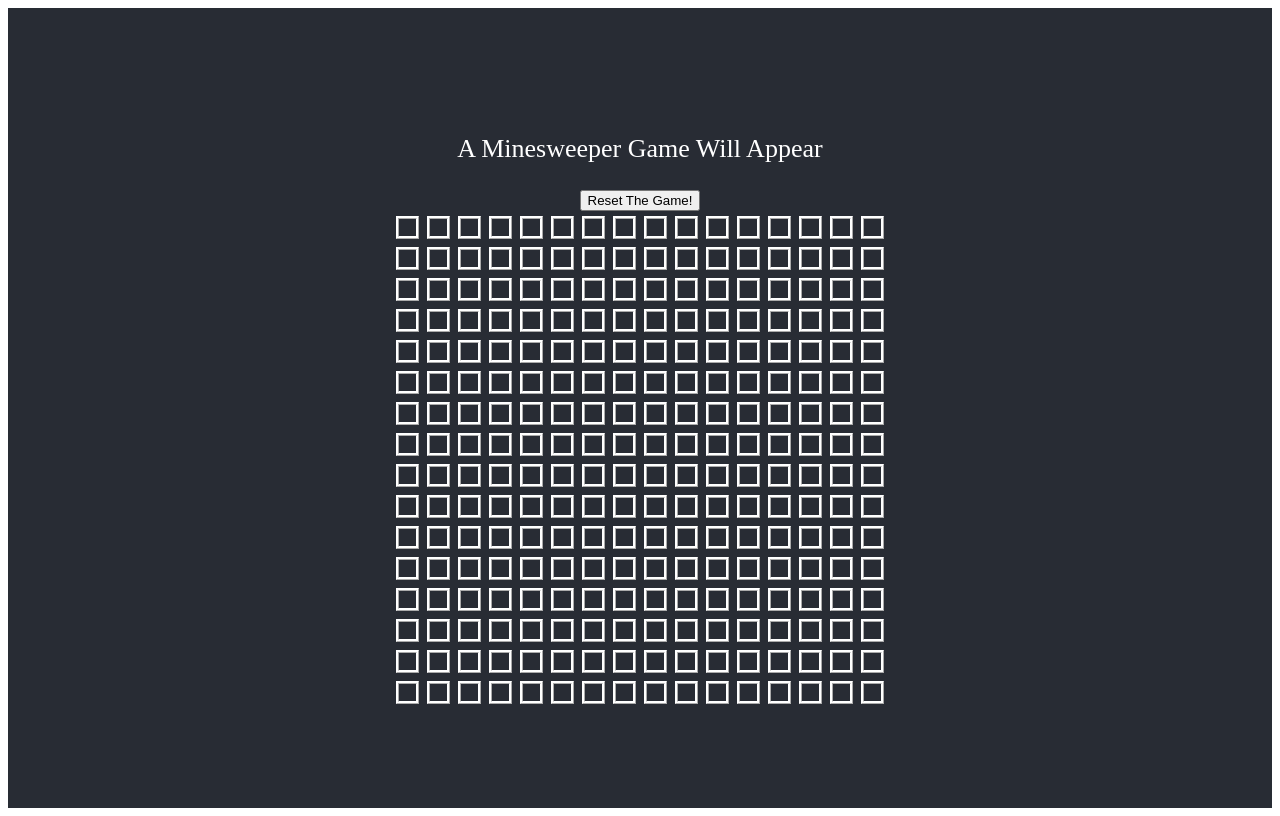
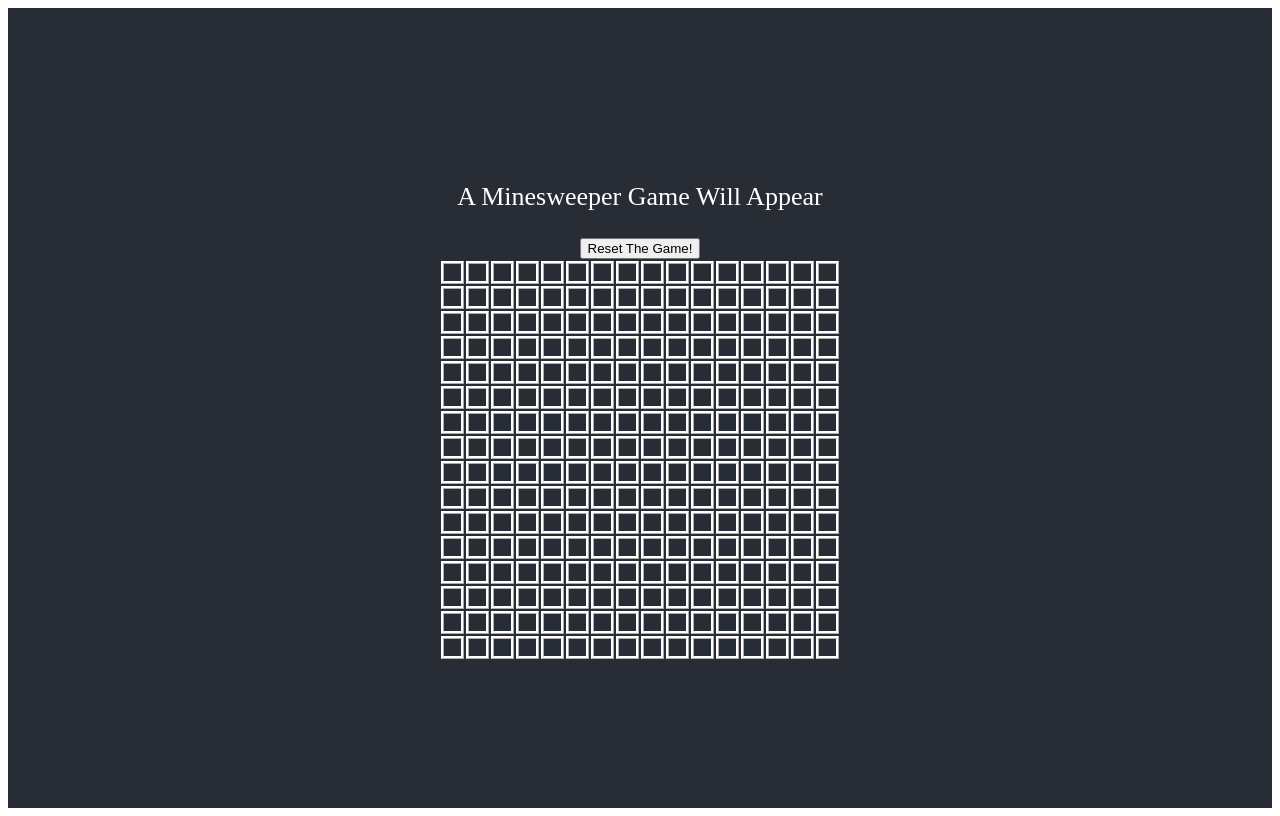
Before and after one commit to Daniel-N-Huss/React-Redux-Minesweeper, a React (Create React App) app: page / in a window 1280 px wide. Built offline with nearby package versions, Linux system fonts and the light colour scheme.

Commit message:
keying each child component

```diff
--- a/src/components/Board.jsx
+++ b/src/components/Board.jsx
@@ -4,14 +4,14 @@ import TileRow from './TileRow';
 const Board = function (props) {
   const { gameData } = props;
 
-  const board = gameData.map((boardRow) => {
+  const board = gameData.map((boardRow, index) => {
     return (
-      <tr>
+      <tr key={index}>
         <TileRow boardRow={boardRow} />
       </tr>
     );
   });
-
+  console.log(board);
   return board;
 };
 
--- a/src/components/TileRow.jsx
+++ b/src/components/TileRow.jsx
@@ -4,14 +4,17 @@ import Tile from './Tile';
 const TileRow = function (props) {
   const { boardRow } = props;
 
-  const tileRow = boardRow.map((tile) => {
+  const tileRow = boardRow.map((tile, index) => {
     return (
-      <td>
-        <Tile revealed={tile.revealed} mine={tile.mine} danger={tile.danger} />
-      </td>
+      <Tile
+        key={index}
+        revealed={tile.revealed}
+        mine={tile.mine}
+        danger={tile.danger}
+      />
     );
   });
   return tileRow;
 };
 
-export default TileRow
+export default TileRow;
--- a/src/components/tile.jsx
+++ b/src/components/tile.jsx
@@ -3,11 +3,12 @@ import './Tile.scss'
 
 const Tile = function (props) {
 
-  const {mine, danger} = props;
+  const {mine, danger, key} = props;
   const [revealed, setRevealed] = useState(props.revealed)
 
+  console.log(key);
 
-  return <td className="tile" onClick={() => setRevealed(true)}>
+  return <td key={key} className="tile" onClick={() => setRevealed(true)}>
     {revealed ? danger : ' '}
   </td>;
 };
```
Also changed, not shown: src/setupTests.js (deleted, +0 -5 lines).
